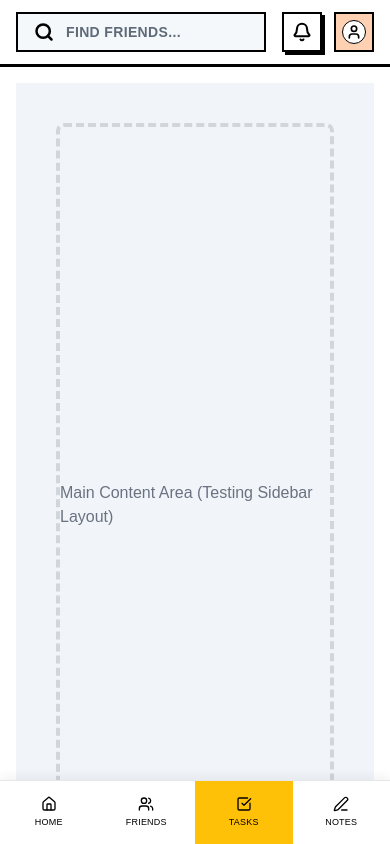
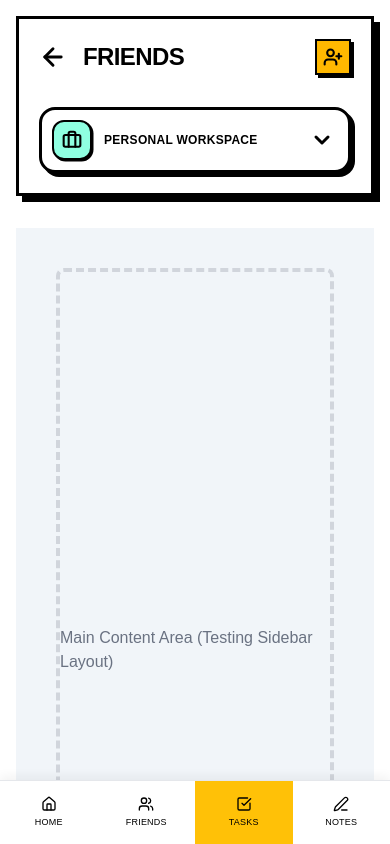
Before and after one commit to AlfianRamadani/puff-pastry-ifest-uajy, a Next.js app: page /testing in a window 390 px wide. Built offline with nearby package versions, Linux system fonts and the light colour scheme.

Commit message:
feat: adding responsive to topbar and sidebar reusable layout

```diff
--- a/src/app/components/layouts/topbar.tsx
+++ b/src/app/components/layouts/topbar.tsx
@@ -1,47 +1,86 @@
 import React from 'react';
-import { Search, Bell, User } from 'lucide-react';
+import { Search, Bell, User, ArrowLeft, UserPlus, ChevronDown, Briefcase } from 'lucide-react';
 
 const TopBar = () => {
   return (
-    <header className="w-full bg-white border-b-[3px] border-black px-4 py-3 md:px-6 md:py-4 flex items-center justify-between z-10 font-sans">
+    <nav className="w-full font-sans antialiased">
+      {/* =========================================
+          DESKTOP VIEW
+          ========================================= */}
+      <header className="hidden md:flex w-full bg-white border-b-[3px] border-black px-6 py-4 items-center justify-between">
 
-      {/* =========================================
-          🔍 SEARCH BAR
-          ========================================= */}
-      <div className="flex items-center bg-[#F4F8FA] border-2 border-black px-4 py-2 w-full max-w-md mr-4">
+        {/* Fluid Search Bar */}
+        <div className="flex-1 md:max-w-md lg:max-w-xl flex items-center bg-[#F4F8FA] border-2 border-black px-4 py-2 mr-10 transition-all">
           <Search className="w-5 h-5 text-black mr-3 shrink-0" strokeWidth={3} />
           <input
             type="text"
             placeholder="FIND FRIENDS..."
-          // Using placeholder:text-slate-500 to style the placeholder text specifically
             className="bg-transparent outline-none w-full font-black text-sm text-black placeholder:text-[#5E6A78] tracking-wide"
           />
         </div>
 
-      {/* =========================================
-          ⚙️ RIGHT SIDE ACTIONS
-          ========================================= */}
-      <div className="flex items-center gap-3 md:gap-4 shrink-0">
-
-        {/* Language Toggle - Hidden on very small mobile screens to save space */}
-        <button className="hidden sm:block px-3 py-2 bg-white border-2 border-black font-black text-xs md:text-sm text-black shadow-[3px_3px_0px_0px_rgba(0,0,0,1)] hover:translate-x-[1px] hover:translate-y-[1px] hover:shadow-[2px_2px_0px_0px_rgba(0,0,0,1)] transition-all">
+        {/* Action Buttons */}
+        <div className="flex items-center gap-4 shrink-0">
+          <button className="px-3 py-2 bg-white border-2 border-black font-black text-sm shadow-[3px_3px_0px_0px_rgba(0,0,0,1)] active:translate-x-[1px] active:translate-y-[1px] active:shadow-none transition-all">
             EN / ID
           </button>
+          <button className="p-2 bg-white border-2 border-black shadow-[3px_3px_0px_0px_rgba(0,0,0,1)] active:translate-x-[1px] active:translate-y-[1px] transition-all">
+            <Bell className="w-5 h-5" strokeWidth={2.5} />
+          </button>
+          <div className="w-10 h-10 bg-[#FFD1B3] border-2 border-black flex items-center justify-center shrink-0">
+            <div className="w-6 h-6 bg-white rounded-full border border-black flex items-center justify-center">
+              <User className="w-4 h-4" strokeWidth={2.5} />
+            </div>
+          </div>
+        </div>
+      </header>
 
-        {/* Notification Bell */}
-        <button className="p-2 bg-white border-2 border-black shadow-[3px_3px_0px_0px_rgba(0,0,0,1)] hover:translate-x-[1px] hover:translate-y-[1px] hover:shadow-[2px_2px_0px_0px_rgba(0,0,0,1)] transition-all">
-          <Bell className="w-5 h-5 text-black" strokeWidth={2.5} />
+      {/* =========================================
+          MOBILE VIEW (Refined Proportions)
+          ========================================= */}
+      <div className="md:hidden w-full px-4 py-4">
+        {/* Floating Card Container */}
+        <div className="bg-white border-[3px] border-black p-5 shadow-[6px_6px_0px_0px_rgba(0,0,0,1)]">
+
+          {/* Header Row */}
+          <div className="flex items-center justify-between mb-8">
+            <div className="flex items-center gap-4">
+              <ArrowLeft className="w-7 h-7 text-black stroke-[2.5px] cursor-pointer" />
+              {/* Removed font-black, used font-semibold for a cleaner look */}
+              <h1 className="text-2xl font-semibold text-black tracking-tight uppercase">
+                Friends
+              </h1>
+            </div>
+
+            {/* Reduced Yellow Add Friend Button */}
+            <div className="relative inline-block">
+              <div className="absolute inset-0 bg-black translate-x-[3px] translate-y-[3px]" />
+              <button className="relative bg-[#FFB800] border-[2.5px] border-black p-1.5 active:translate-x-[1.5px] active:translate-y-[1.5px] transition-transform">
+                <UserPlus className="w-5 h-5 text-black stroke-[2.5px]" />
               </button>
+            </div>
+          </div>
 
-        {/* Profile Avatar Container (Peach Background, no shadow in your reference) */}
-        <button className="w-10 h-10 bg-[#FFD1B3] border-2 border-black flex items-center justify-center overflow-hidden hover:opacity-90 transition-opacity">
-          <div className="w-6 h-6 bg-white rounded-full border border-black flex items-center justify-center overflow-hidden">
-            <User className="w-4 h-4 text-black" strokeWidth={2.5} />
+          {/* Workspace Selector */}
+          <div className="relative">
+            <div className="absolute inset-0 bg-black translate-x-[4px] translate-y-[4px] rounded-2xl" />
+            <div className="relative w-full bg-white border-[3px] border-black rounded-2xl p-2.5 flex items-center justify-between active:translate-x-[1px] active:translate-y-[1px] transition-all cursor-pointer">
+              <div className="flex items-center gap-3">
+                {/* Scaled Icon Box */}
+                <div className="w-10 h-10 bg-[#8FFFE1] border-[2px] border-black rounded-xl flex items-center justify-center shadow-[1.5px_1.5px_0px_0px_rgba(0,0,0,1)]">
+                  <Briefcase className="w-5 h-5 text-black" strokeWidth={2.5} />
                 </div>
-        </button>
+                <span className="font-bold text-black text-xs tracking-wide uppercase">
+                  Personal Workspace
+                </span>
+              </div>
+              <ChevronDown className="w-6 h-6 text-black stroke-[3px] mr-1" />
+            </div>
+          </div>
 
         </div>
-    </header>
+      </div>
+    </nav>
   );
 };
 
```
Lines whose indentation alone changed are shown as unchanged.
